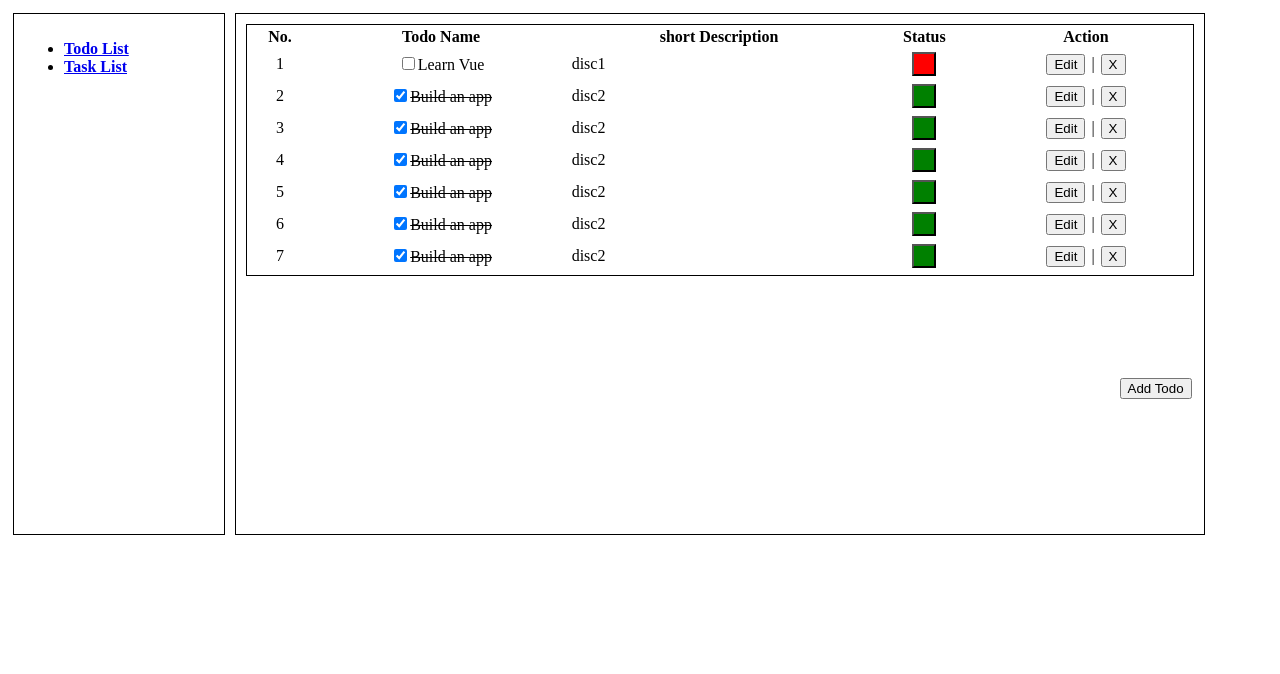
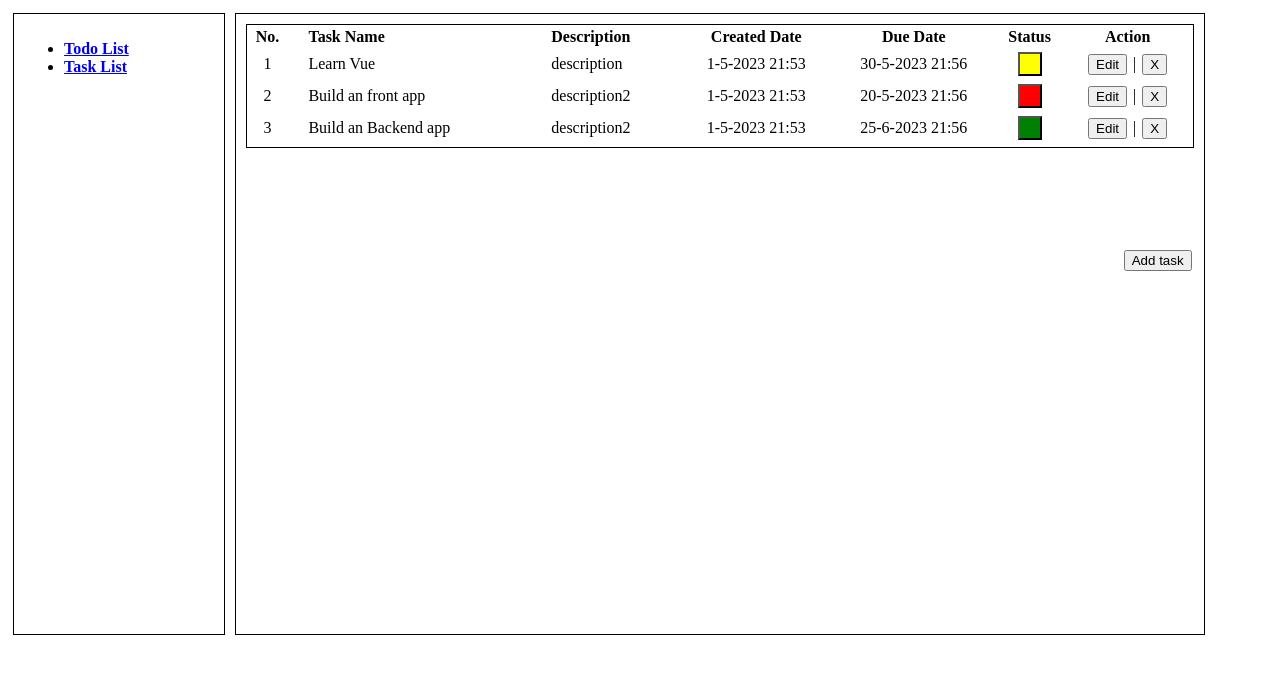
Before and after one commit to AmolN7/Vue3, a Vue app in the folder Vue3/todo-list/: page /task-list in a window 1280 px wide. Shown: the top 674 px of the page. Built offline with nearby package versions, Linux system fonts and the light colour scheme.

Commit message:
updated files

```diff
--- a/Vue3/todo-list/data/todo.json
+++ b/Vue3/todo-list/data/todo.json
@@ -1,9 +1,4 @@
 [
-    { "id": 1, "todo_name": "Learn Vue","short_description":"disc1", "completed": false },
-    { "id": 2, "todo_name": "Build an app","short_description":"disc2", "completed": true },
-    { "id": 3, "todo_name": "Build an app","short_description":"disc2", "completed": true },
-    { "id": 4, "todo_name": "Build an app","short_description":"disc2", "completed": true },
-    { "id": 5, "todo_name": "Build an app","short_description":"disc2", "completed": true },
-    { "id": 6, "todo_name": "Build an app","short_description":"disc2", "completed": true },
-    { "id": 7, "todo_name": "Build an app","short_description":"disc2", "completed": true }
+    { "id": 1, "todo_name": "Learn Vue","short_description":"disc1","description":"description", "completed": false },
+    { "id": 2, "todo_name": "Build an app","short_description":"disc2","description":"description2", "completed": true }
 ]
--- a/Vue3/todo-list/src/App.vue
+++ b/Vue3/todo-list/src/App.vue
@@ -16,6 +16,7 @@ export default {
 
 };
 </script>
+
 <style>
 .layout{
   float:left;
@@ -23,7 +24,7 @@ export default {
   margin: 5px;
   border: solid 1px black;
   display: block;
-  min-height: 500px;
+  min-height: 600px;
 }
 .col4 {
   width: 15%;
@@ -35,7 +36,7 @@ li{
   cursor:pointer;
 }
 
-input[type="text"] {
+input[type="text"],  input[type="datetime-local"]{
     width: 90%;
     height:25px;
 }
@@ -54,4 +55,55 @@ textarea {
 .frm>span {
    color:red;
 }
+
+.completed {
+  text-decoration: line-through;
+}
+button {
+    margin:2px;
+}
+table{
+    border: solid 1px black;
+    width: 100%;
+    text-align:center;
+}
+tr {
+  border: solid 1px;
+}
+.status_green {
+    background-color:green;
+    padding:1px;
+
+}
+.status_red {
+    background-color:red;
+    padding:1px;
+}
+.btn-holder {
+    margin-top:100px;
+    justify-content: flex-end;
+    display: flex;
+}
+.center {
+  text-align:center;
+}
+.left {
+  text-align:left;
+}
+.pl-20 {
+  padding-left: 20px;
+}
+.task_green {
+    background-color:green;
+    padding:10px;
+
+}
+.task_red {
+    background-color:red;
+    padding:10px;
+}
+.task_yellow {
+    background-color:yellow;
+    padding:10px;
+}
 </style>
--- a/Vue3/todo-list/src/components/TaskList.vue
+++ b/Vue3/todo-list/src/components/TaskList.vue
@@ -1,33 +1,36 @@
 <template>
   <div>
-    <!-- <input v-model="newTodo" @keyup.enter="addTodo" placeholder="Add a new todo" /> -->
-    <table >
+    <table>
     <tr>
         <th>No.</th>
-        <th>Todo Name</th>
-        <th>short Description</th>
+        <th class="left pl-20">Task Name</th>
+        <th class="left pl-20">Description</th>
+        <th>Created Date</th>
+        <th>Due Date</th>
         <th>Status</th>
         <th>Action</th>
     </tr>
-    <tr v-for="todo,index in todos" :key="todo.id">
+    <tr v-for="task,index in tasks" :key="task.id">
         <td>{{index+1}}</td>
-        <td>
-            <input type="checkbox" v-model="todo.completed" />
-            <span :class="{ completed: todo.completed }">{{ todo.todo_name }}</span>
+        <td class="left pl-20">
+            <span>{{ task.task_name }}</span>
         </td>
-        <td class="left">
-            <span>{{ todo.short_description }}</span>
+        <td class="left pl-20">
+            <span>{{ task.description }}</span>
         </td>
-        <td> <button :class="[{ status_green: todo.completed}, { status_red: !todo.completed}]" ></button></td>
-        <td><button @click="editTodo(todo.id)">Edit</button> | <button @click="removeTodo(todo.id)">X</button></td>
+         <td><span>{{formatDateTime(task.cdate)  }}</span></td>
+         <td><span>{{formatDateTime(task.ddate)  }}</span></td>
+
+        <td><button :class="[{ task_green: (calDays(task.ddate)>10)}, { task_red: (calDays(task.ddate)<=0)},{ task_yellow: (calDays(task.ddate)>0 && calDays(task.ddate)<=10)}]" ></button></td>
+        <td><router-link :to="/task-form-edit/+task.id"><button>Edit</button></router-link> | <button @click="removeTask(task.id)">X</button></td>
     </tr>
     <tr>
-        <td colspan="5" v-if="todos.length<=0"><br/>No Record </td>
+        <td colspan="7" v-if="tasks.length<=0"><br/>No Record </td>
     </tr>
     </table>
 
     <div class="btn-holder">
-      <router-link to="/todo-form"><button type="button"  >Add Todo</button></router-link>
+      <router-link to="/task-form"><button type="button"  >Add task</button></router-link>
 
     </div>
   </div>
@@ -36,70 +39,44 @@
 
 <script>
 import { ref } from 'vue';
-import todoData from '../../data/todo.json'
+import taskData from '../../data/task.json'
 
 export default {
   setup() {
-    const newTodo = ref('');
-    const todos = ref(todoData);
+    const newTask = ref('');
+    const tasks = ref(taskData);
 
-    const removeTodo = (id) => {
-      const index = todos.value.findIndex((todo) => todo.id === id);
+    const removeTask = (id) => {
+      const index = tasks.value.findIndex((task) => task.id === id);
       if (index !== -1) {
-        todos.value.splice(index, 1);
-      }
-    };
-    const editTodo = (id) => {
-      const index = todos.value.findIndex((todo) => todo.id === id);
-      if (index !== -1) {
-        //load edit components
+        tasks.value.splice(index, 1);
       }
     };
 
+
     return {
-      newTodo,
-      todos,
-      removeTodo,
-      editTodo,
+      newTask,
+      tasks,
+      removeTask,
+
     };
   },
+  methods:{
+    calDays(dDate){
+      let currDate = new Date();
+      dDate = new Date(dDate);
+      let diffDays = parseInt((dDate - currDate) / (1000 * 60 * 60 * 24), 10);
+      return diffDays;
+    },
+    formatDateTime(dateTm){
+      let d = new Date(dateTm);
+      let curr_date = d.getDate();
+      let curr_month = d.getMonth();
+      let curr_year = d.getFullYear();
+      let curr_hours = d.getHours();
+      let curr_min = d.getMinutes();
+      return curr_date + "-" + curr_month + "-" + curr_year+" "+curr_hours+":"+curr_min;
+    }
+  }
 };
 </script>
-
-<style>
-.completed {
-  text-decoration: line-through;
-}
-button {
-    margin:2px;
-}
-table{
-    border: solid 1px black;
-    width: 100%;
-
-}
-tr {
-  border: solid 1px;
-
-}
-.center {
-  text-align:center;
-}
-.left {
-  text-align:left;
-}
-.status_green {
-    background-color:green;
-    padding:10px;
-
-}
-.status_red {
-    background-color:red;
-    padding:10px;
-}
-.btn-holder {
-    margin-top:100px;
-    justify-content: flex-end;
-    display: flex;
-}
-</style>
--- a/Vue3/todo-list/src/components/TodoForm.vue
+++ b/Vue3/todo-list/src/components/TodoForm.vue
@@ -93,7 +93,5 @@ export default {
     //console.log(this.$route.params.id);
     this.showdata(this.$route.params.id);
   },
-
 };
-
 </script>
--- a/Vue3/todo-list/src/components/TodoList.vue
+++ b/Vue3/todo-list/src/components/TodoList.vue
@@ -12,13 +12,12 @@
     <tr v-for="todo,index in todos" :key="todo.id">
         <td>{{index+1}}</td>
         <td class="left pl-20">
-            <input type="checkbox" v-model="todo.completed" />
             <span :class="{ completed: todo.completed }">{{ todo.todo_name }}</span>
         </td>
         <td class="left pl-20">
             <span>{{ todo.short_description }}</span>
         </td>
-        <td> <button :class="[{ status_green: todo.completed}, { status_red: !todo.completed}]" ></button></td>
+        <td> <button :class="[{ status_green: todo.completed}, { status_red: !todo.completed}]" ><input type="checkbox" v-model="todo.completed" /></button></td>
         <td><router-link :to="/todo-form-edit/+todo.id"><button>Edit</button></router-link> | <button @click="removeTodo(todo.id)">X</button></td>
     </tr>
     <tr>
@@ -49,59 +48,13 @@ export default {
         todos.value.splice(index, 1);
       }
     };
-    const editTodo = (id) => {
-      const index = todos.value.findIndex((todo) => todo.id === id);
-      if (index !== -1) {
-        //load edit components
-      }
-    };
+
 
     return {
       newTodo,
       todos,
       removeTodo,
-      editTodo,
     };
   },
 };
 </script>
-
-<style>
-.completed {
-  text-decoration: line-through;
-}
-button {
-    margin:2px;
-}
-table{
-    border: solid 1px black;
-    width: 100%;
-    text-align:center;
-}
-tr {
-  border: solid 1px;
-}
-.status_green {
-    background-color:green;
-    padding:10px;
-
-}
-.status_red {
-    background-color:red;
-    padding:10px;
-}
-.btn-holder {
-    margin-top:100px;
-    justify-content: flex-end;
-    display: flex;
-}
-.center {
-  text-align:center;
-}
-.left {
-  text-align:left;
-}
-.pl-20 {
-  padding-left: 20px;
-}
-</style>
```
Also changed, not shown: Vue3/todo-list/src/components/HelloWorld.vue (deleted, +0 -11 lines).
